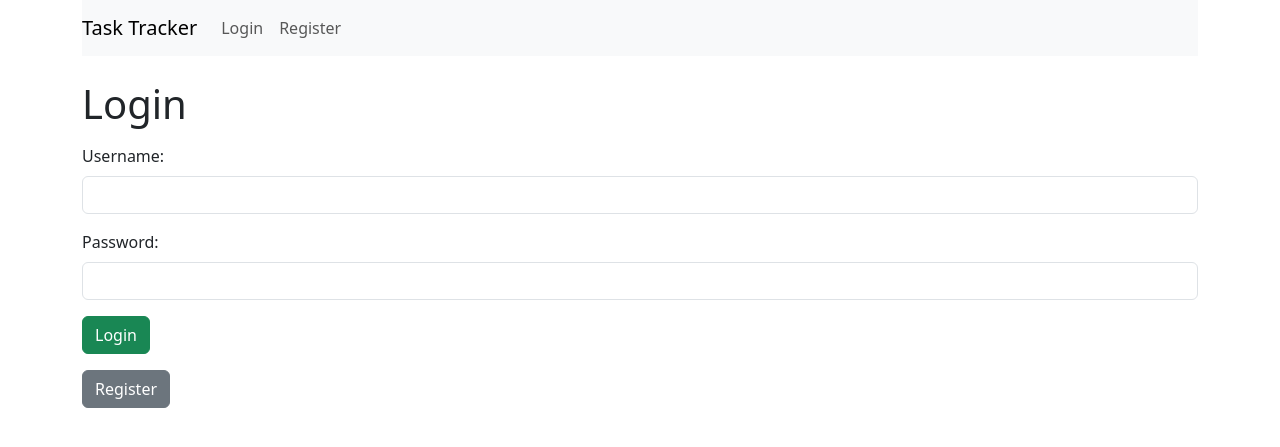
After one commit to svladimir1010/Task-Tracker, a Flask app: page /login in a window 1280 px wide. The commit adds this page. Shown: the top 447 px of the page. Run offline with Flask 3, Linux system fonts and the light colour scheme.

Commit message:
Add user authentication with Flask_Login and Flask_Bcrypt

```diff
--- a/app/__init__.py
+++ b/app/__init__.py
@@ -1,7 +1,11 @@
 from flask import Flask
 from flask_sqlalchemy import SQLAlchemy
+from flask_login import LoginManager
+from flask_bcrypt import Bcrypt
 
 db = SQLAlchemy()
+bcrypt = Bcrypt()
+login_manager = LoginManager()
 
 
 def create_app():
@@ -11,7 +15,14 @@ def create_app():
     app.config['SQLALCHEMY_TRACK_MODIFICATIONS'] = False
 
     db.init_app(app)
+    bcrypt.init_app(app)
+    login_manager.init_app(app)
+    login_manager.login_view = 'main.login'
 
+    from app.models import User
+    @login_manager.user_loader
+    def load_user(user_id):
+        return User.query.get(int(user_id))
 
     from app.routes import bp
     app.register_blueprint(bp)
--- a/app/routes.py
+++ b/app/routes.py
@@ -1,31 +1,71 @@
 from flask import Blueprint, render_template, redirect, url_for, request, flash
-from app import db
-from app.models import Task
+from flask_login import login_user, logout_user, current_user, login_required
+from app import db, bcrypt
+from app.models import Task, User
 
 bp = Blueprint('main', __name__)
 
 
+@bp.route('/register', methods=['GET', 'POST'])
+def register():
+    if request.method == 'POST':
+        username = request.form['username']
+        password = request.form['password']
+        hashed_password = bcrypt.generate_password_hash(password).decode('utf-8')
+        user = User(username=username, password=hashed_password)
+        db.session.add(user)
+        db.session.commit()
+        flash('Registration successful! Please log in.', 'success')
+        return redirect(url_for('main.login'))
+    return render_template('register.html')
+
+
+@bp.route('/login', methods=['GET', 'POST'])
+def login():
+    if request.method == 'POST':
+        username = request.form['username']
+        password = request.form['password']
+        user = User.query.filter_by(username=username).first()
+        if user and bcrypt.check_password_hash(user.password, password):
+            login_user(user)
+            return redirect(url_for('main.index'))
+        flash('Invalid username or password', 'danger')
+    return render_template('login.html')
+
+
+@bp.route('/logout')
+@login_required
+def logout():
+    logout_user()
+    flash('You have been logged out.', 'success')
+    return redirect(url_for('main.login'))
+
+
 @bp.route('/')
+@login_required
 def index():
-    tasks = Task.query.all()
+    tasks = Task.query.filter_by(user_id=current_user.id).all()
     return render_template('index.html', tasks=tasks)
 
 
 @bp.route('/add', methods=['GET', 'POST'])
+@login_required
 def add_task():
     if request.method == 'POST':
         title = request.form['title']
         description = request.form.get('description')
         category = request.form.get('category', 'General')
-        task = Task(title=title, description=description, category=category)
+        task = Task(title=title, description=description, category=category, user_id=current_user.id)
         db.session.add(task)
         db.session.commit()
         return redirect(url_for('main.index'))
     return render_template('add_task.html')
 
+
 @bp.route('/edit/<int:id>', methods=['GET', 'POST'])
+@login_required
 def edit_task(id):
-    task = Task.query.get_or_404(id)
+    task = Task.query.filter_by(id=id, user_id=current_user.id).first_or_404()
     if request.method == 'POST':
         task.title = request.form['title']
         task.description = request.form.get('description')
@@ -35,9 +75,11 @@ def edit_task(id):
         return redirect(url_for('main.index'))
     return render_template('edit_task.html', task=task)
 
+
 @bp.route('/delete/<int:id>', methods=['POST'])
+@login_required
 def delete_task(id):
-    task = Task.query.get_or_404(id)
+    task = Task.query.filter_by(id=id, user_id=current_user.id).first_or_404()
     db.session.delete(task)
     db.session.commit()
     flash('Task deleted successfully!', 'success')
--- a/app/templates/base.html
+++ b/app/templates/base.html
@@ -6,6 +6,17 @@
 	</head>
 	<body>
 		<div class="container">
+			<nav class="navbar navbar-expand-lg navbar-light bg-light mb-4">
+				<a class="navbar-brand" href="{{ url_for('main.index') }}">Task Tracker</a>
+				<div class="navbar-nav">
+					{% if current_user.is_authenticated %}
+					<a class="nav-link" href="{{ url_for('main.logout') }}">Logout({{current_user.username}})</a>
+					{% else %}
+					<a class="nav-link" href="{{ url_for('main.login') }}">Login</a>
+					<a class="nav-link" href="{{ url_for('main.register') }}">Register</a>
+					{% endif %}
+				</div>
+			</nav>
 			{% block content %}{% endblock %}
 		</div>
 		<script src="https://cdn.jsdelivr.net/npm/bootstrap@5.3.0/dist/js/bootstrap.bundle.min.js"></script>
--- a/app/templates/index.html
+++ b/app/templates/index.html
@@ -7,9 +7,10 @@
 	{% for task in tasks %}
 	<li class="list-group-item">
 		{{ task.title }} ({{ task.category }}) - {{ task.status }}
-			<a href="{{ url_for('main.edit_task', id=task.id) }}">Edit</a>
+		<a href="{{ url_for('main.edit_task', id=task.id) }}" class="btn btn-sm btn-warning">Edit</a>
 		<form action="{{ url_for('main.delete_task', id=task.id) }}" method="POST" style="display:inline;">
-				<button type="submit" onclick="return confirm('Are you sure?')">Delete</button>
+			<button type="submit" class="btn btn-sm btn-danger" onclick="return confirm('Are you sure?')">Delete
+			</button>
 		</form>
 	</li>
 	{% endfor %}
--- /dev/null
+++ b/app/templates/login.html
@@ -0,0 +1,24 @@
+{% extends "base.html" %}
+{% block title %}Login{%endblock%}
+{% block content %}
+<h1 class="mt-4">Login</h1>
+{% with messages = get_flashed_messages(with_categories=true ) %}
+{% if messages %}
+{% for category, message in messages %}
+<div class="alert alert-{{ category }}">{{ message }}</div>
+{% endfor %}
+{% endif %}
+{% endwith %}
+<form method="POST" class="mt-3">
+	<div class="mb-3">
+		<label class="form-label">Username:</label>
+		<input type="text" name="username" class="form-control" required>
+	</div>
+	<div class="mb-3">
+		<label class="form-label">Password:</label>
+		<input type="password" name="password" class="form-control" required>
+	</div>
+	<button type="submit" class="btn btn-success">Login</button>
+</form>
+<a href="{{ url_for('main.register') }}" class="btn btn-secondary mt-3">Register</a>
+{% endblock %}
--- a/requirements.txt
+++ b/requirements.txt
@@ -2,6 +2,7 @@ blinker==1.9.0
 click==8.2.0
 colorama==0.4.6
 Flask==3.1.1
+Flask-Login==0.6.3
 Flask-SQLAlchemy==3.1.1
 greenlet==3.2.2
 itsdangerous==2.2.0
@@ -10,3 +11,4 @@ MarkupSafe==3.0.2
 SQLAlchemy==2.0.41
 typing_extensions==4.13.2
 Werkzeug==3.1.3
+Flask-Bcrypt~=1.0.1
```
Also changed, not shown: app/models.py (+12 -0 lines), app/templates/register.html (added, +24 -0 lines). Lines whose indentation alone changed are shown as unchanged.
